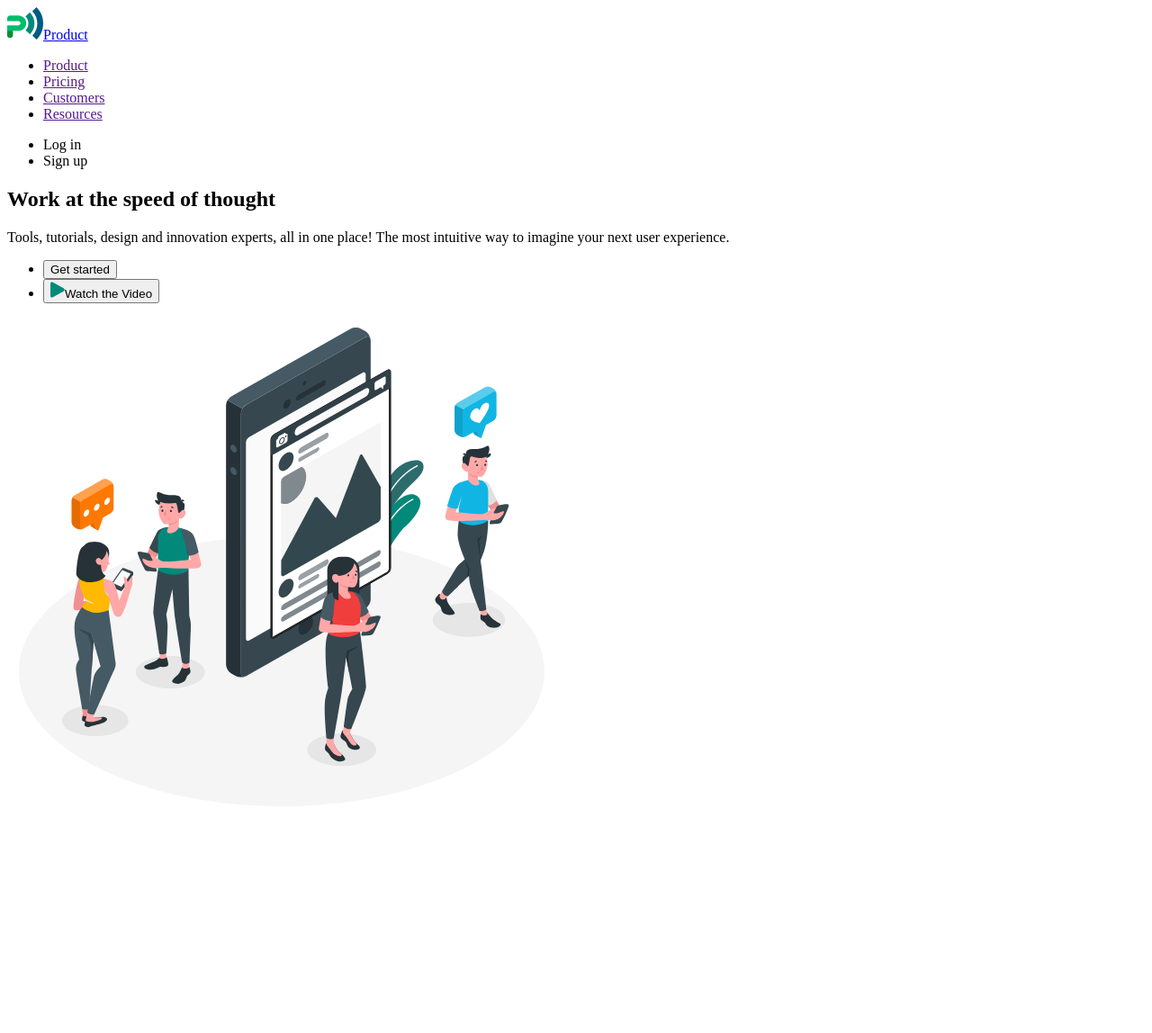
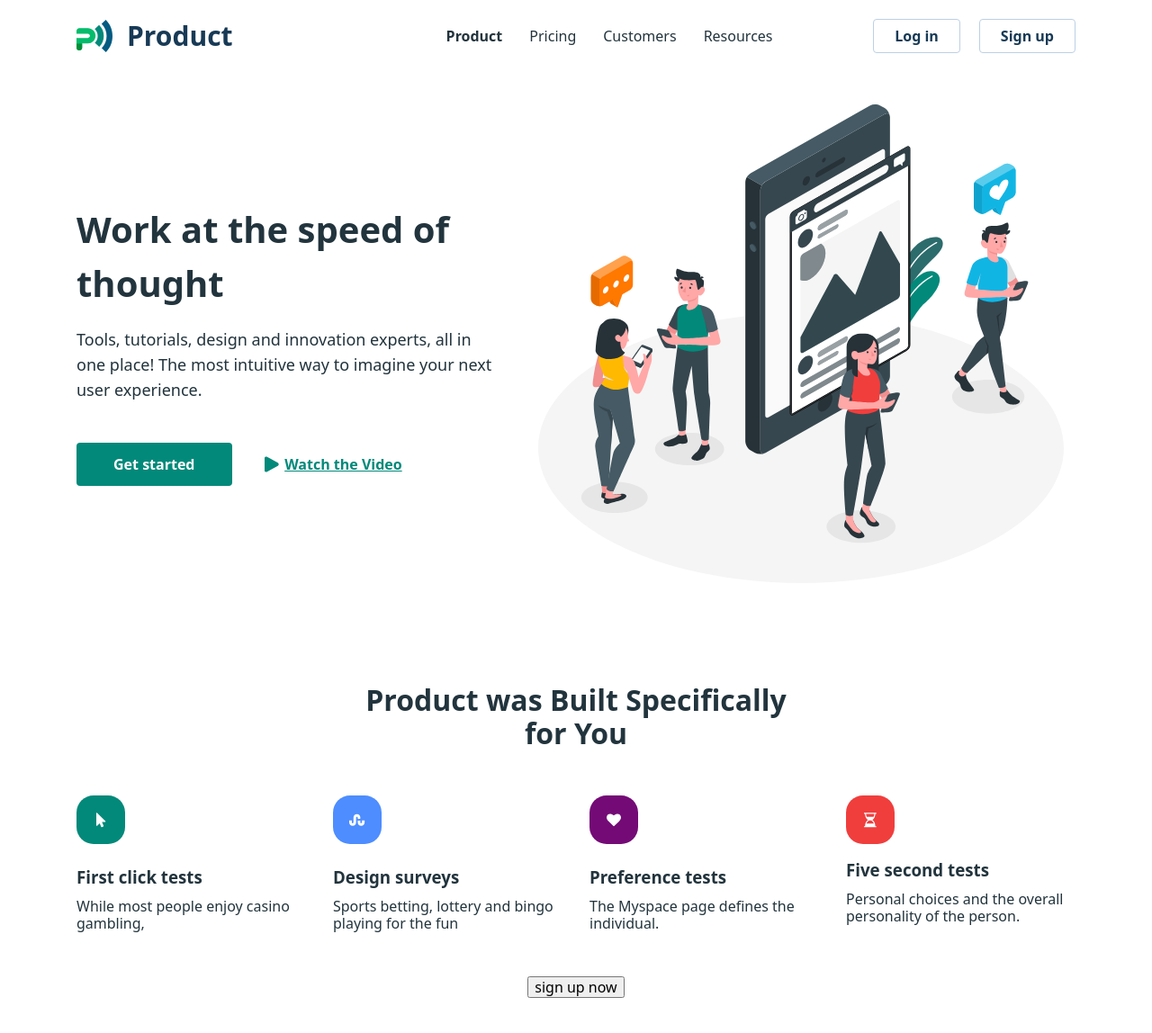
Before and after one commit to koselevn/blended-1, a plain HTML site: page index.html in a window 1280 px wide. Shown: the whole page at 90% size. Before the commit the page ends 920 px from the top, so only its background shows below. Drawn offline with nearby package versions, Linux system fonts and the light colour scheme.

Commit message:
version-2

```diff
--- /dev/null
+++ b/css/style.css
@@ -0,0 +1,226 @@
+body {
+    font-family: "Popins" sans-serif;
+    background-color: #ffffff;
+    color: #22343d;
+}
+
+a {
+    text-decoration: none;
+}
+
+ul, ol {
+    list-style: none;
+    margin: 0;
+    padding: 0;
+}
+
+h1, h2, h3, h4, h5, h6, p {
+    margin: 0;
+}
+
+img {
+    display: block;
+    max-width: 100%;
+    height: auto;
+}
+
+button {
+    cursor: pointer;
+}
+
+.container {
+    width: 1150px;
+    padding: 0 20px;
+    margin: 0 auto;
+}
+
+.header{
+}
+
+.header-container{
+    display: flex;
+    align-items: center;
+}
+
+.header-logo {
+    display: flex;
+    gap: 16px;
+    align-items: center;
+    margin-right: 237px;
+
+    font-weight: 700;
+    font-size: 30px;
+    line-height: 0.93333;
+    color: #173a56;
+}
+
+.header-nav {
+    margin-right: auto;
+}
+
+.header-nav-list {
+    display: flex;
+    gap: 30px;
+    padding: 26px 0;
+    cursor: pointer;
+}
+
+.header-nav-link {
+    display: block;
+
+    font-weight: 400;
+    font-size: 16px;
+    line-height: 1.75;
+    color: #22343d;
+}
+
+.current-nav-link{
+    font-weight: 700;
+}
+
+.header-btn-list {
+    display: flex;
+    gap: 21px;
+}
+
+.header-btn {
+    padding: 9px 23px;
+    background-color: rgba(0, 0, 0, 0);
+    border: 1px solid #BCD0E5;
+    border-radius: 4px;
+
+    transition: all 0.3s;
+
+    font-weight: 600;
+    font-size: 16px;
+    text-align: center;
+    color: #173a56;
+}
+
+.header-btn:hover {
+    background-color: #02897A;
+    color: #ffffff;
+    border-color: #02897A;
+
+}
+
+
+/* Title */
+
+.title-section {
+    padding-top: 25px;
+    padding-bottom: 100px;
+
+}
+
+.title-container {
+    display: flex;
+    align-items: center;
+    gap: 35px;
+}
+
+.title-text-div {}
+
+.title-title-text {
+    margin-bottom: 18px;
+    width: 452px;
+
+    font-weight: 700;
+    font-size: 40px;
+    line-height: 1.5;
+}
+
+.title-secondary-text {
+    margin-bottom: 45px;
+    width: 465px;
+
+    font-weight: 400;
+    font-size: 18px;
+    line-height: 1.55556;
+}
+
+.title-btn-list {
+    display: flex;
+    gap: 30px;
+}
+
+.title-btn-list-item {
+    display: flex;
+    align-items: center;
+}
+
+.title-btn-1 {
+    font-weight: 700;
+    font-size: 16px;
+    color: #fff;
+
+    background-color: #02897A;
+    border: none;
+    border-radius: 4px;
+    padding: 15px 41px;
+
+}
+
+.title-btn-2 {
+    display: flex;
+    align-items: center;
+    gap: 6.66px;
+
+    font-weight: 600;
+    font-size: 16px;
+    text-decoration: underline;
+    text-decoration-skip-ink: none;
+    color: #02897a;
+    border: none;
+    background-color: transparent;
+
+}
+
+.title-img {
+}
+
+/* specifically */
+
+.specifically-section {}
+
+.specifically-title {
+    display: block;
+    margin-left: auto;
+    margin-right: auto;
+    text-align: center;
+    max-width: 489px;
+    margin-bottom: 50px;
+
+    font-weight: 700;
+    font-size: 32px;
+}
+
+.specifically-list {
+    display: flex;
+    gap: 30px;
+    justify-content: center;
+
+    margin-bottom: 50px;
+}
+
+.specifically-list-item {
+    width: calc((100% - 30px * 3) / 4);
+}
+
+.specifically-list-item-img {
+    margin-bottom: 18px;
+}
+
+.specifically-list-item-title {
+    margin-bottom: 13px;
+}
+
+.specifically-list-item-text {}
+
+.specifically-btn {
+    display: block;
+    margin-left: auto;
+    margin-right: auto;
+
+    margin-bottom: 50px;
+}
--- a/index.html
+++ b/index.html
@@ -3,41 +3,92 @@
 <head>
     <meta charset="UTF-8">
     <meta name="viewport" content="width=device-width, initial-scale=1.0">
+    <link rel="stylesheet" href="https://cdnjs.cloudflare.com/ajax/libs/modern-normalize/3.0.1/modern-normalize.min.css"
+        integrity="sha512-q6WgHqiHlKyOqslT/lgBgodhd03Wp4BEqKeW6nNtlOY4quzyG3VoQKFrieaCeSnuVseNKRGpGeDU3qPmabCANg=="
+        crossorigin="anonymous" referrerpolicy="no-referrer" />
+    <link rel="stylesheet" href="https://cdnjs.cloudflare.com/ajax/libs/modern-normalize/3.0.1/modern-normalize.css"
+        integrity="sha512-gnAN+RgTMylunXI7AMg+PtcUGpKZFkZJoFIkAWvdPFRrFJz3p2tx4+9xbjILRfN7CzoViMgS8vSf06fSQzWZjA=="
+        crossorigin="anonymous" referrerpolicy="no-referrer" />
+    <link rel="preconnect" href="https://fonts.googleapis.com">
+    <link rel="preconnect" href="https://fonts.gstatic.com" crossorigin>
+    <link
+        href="https://fonts.googleapis.com/css2?family=Inter:opsz,wght@500;700&family=Montserrat:wght@400;500;600;700&family=Poppins:wght@400;500;600;700;800&family=Roboto:wght@400;500;700;900&display=swap"
+        rel="stylesheet">
+    <link rel="stylesheet" href="./css/style.css">
     <title>Business promotion</title>
 </head>
 <body>
-    <header>
-        <a href="./index.html"><img src="images/icons/logo.svg" alt="logo" width="40" height="36">Product</a>
-
-        <nav>
-            <ul>
-                <li><a href="">Product</a></li>
-                <li><a href="">Pricing</a></li>
-                <li><a href="">Customers</a></li>
-                <li><a href="">Resources</a></li>
+    <header class="header">
+        <div class="container header-container">
+            <a href="./index.html" class="header-logo"><img src="images/icons/logo.svg" alt="logo" width="40" height="36">Product</a>
+            <nav class="header-nav">
+                <ul class="header-nav-list">
+                    <li><a class="header-nav-link current-nav-link" href="">Product</a></li>
+                    <li><a class="header-nav-link" href="">Pricing</a></li>
+                    <li><a class="header-nav-link" href="">Customers</a></li>
+                    <li><a class="header-nav-link" href="">Resources</a></li>
+                </ul>
+            </nav>
+            <ul class="header-btn-list">
+                <li><button class="header-btn">Log in</button></li>
+                <li><button class="header-btn">Sign up</button></li>
             </ul>
-        </nav>
-
-        <ul>
-            <li>Log in</li>
-            <li>Sign up</li>
-        </ul>
+        </div>
     </header>
     <main>
         <!--#region Title-->
-        <section>
-            <div>
-                <h1>Work at the speed of thought</h1>
-                <p>Tools, tutorials, design and innovation experts, all in one place! The most intuitive way to imagine your next user
-                experience.</p>
-                <ul>
-                    <li><button type="button">Get started</button></li>
-                    <li><button type="button"><img src="images/icons/play.svg" alt="play">Watch the Video</button></li>
-                </ul>
+        <section class="title-section">
+            <div class="container title-container">
+                <div class="title-text-div">
+                    <h1 class="title-title-text">Work at the speed of thought</h1>
+                    <p class="title-secondary-text">Tools, tutorials, design and innovation experts, all in one place! The most intuitive way to imagine your next user
+                    experience.</p>
+                    <ul class="title-btn-list">
+                        <li class="title-btn-list-item"><button class="title-btn-1" type="button">Get started</button></li>
+                        <li class="title-btn-list-item"><button class="title-btn-2" type="button"><img src="images/icons/play.svg" alt="play">Watch the Video</button></li>
+                    </ul>
+                </div>
+                <img class="title-img" src="images/title-img.svg" alt="title img" width="610" height="555">
             </div>
-            <img src="images/title-img.svg" alt="title img" width="610" height="555">
         </section>
         <!--#endregion Title-->
+
+        <!--#region Specifically  -->
+        <section class="specifically-section">
+            <div class="container">
+                <h2 class="specifically-title">Product was Built Specifically for You</h2>
+                <ul class="specifically-list">
+                    <li class="specifically-list-item">
+                        <img class="specifically-list-item-img" src="./images/icons/specifically-icon-1.svg" alt="click">
+                        <h3 class="specifically-list-item-title">First click tests</h3>
+                        <p  class="specifically-list-item-text">While most people enjoy casino gambling,</p>
+                    </li>
+                    <li class="specifically-list-item">
+                        <img class="specifically-list-item-img" src="./images/icons/specifically-icon-2.svg" alt="Design">
+                        <h3 class="specifically-list-item-title">Design surveys</h3>
+                        <p  class="specifically-list-item-text">Sports betting, lottery and bingo playing for the fun</p>
+                    </li>
+                    <li class="specifically-list-item">
+                        <img class="specifically-list-item-img" src="./images/icons/specifically-icon-3.svg" alt="Preference">
+                        <h3 class="specifically-list-item-title">Preference tests</h3>
+                        <p  class="specifically-list-item-text">The Myspace page defines the individual.</p>
+                    </li>
+                    <li class="specifically-list-item">
+                        <img class="specifically-list-item-img" src="./images/icons/specifically-icon-4.svg" alt="tests">
+                        <h3 class="specifically-list-item-title">Five second tests</h3>
+                        <p  class="specifically-list-item-text">Personal choices and the overall personality of the person.</p>
+                    </li>
+                </ul>
+                <button class="specifically-btn" type="button">sign up now</button>
+            </div>
+        </section>
+        <!--#endregion Specifically  -->
+
+        <!--#region About-->
+        <section>
+
+        </section>
+        <!--#enadregino About-->
     </main>
     <footer></footer>
 </body>
```
Also changed, not shown: images/icons/specifically-icon-1.svg (added), images/icons/specifically-icon-2.svg (added), images/icons/specifically-icon-3.svg (added), images/icons/specifically-icon-4.svg (added).
